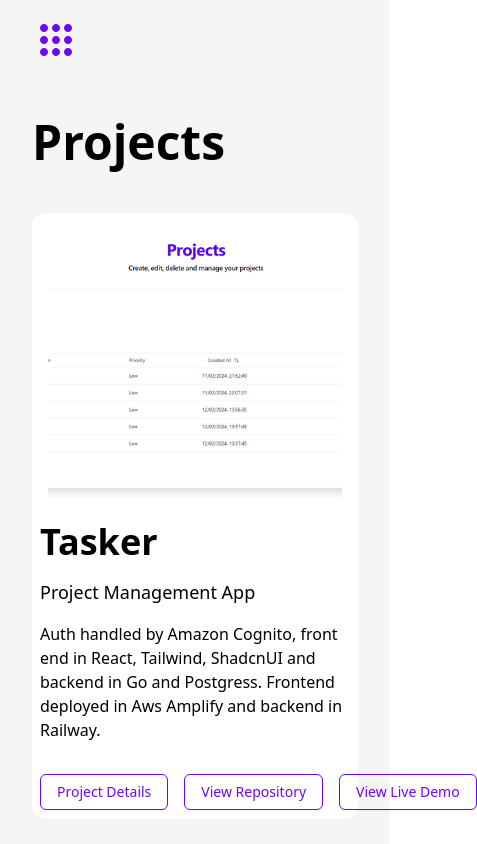
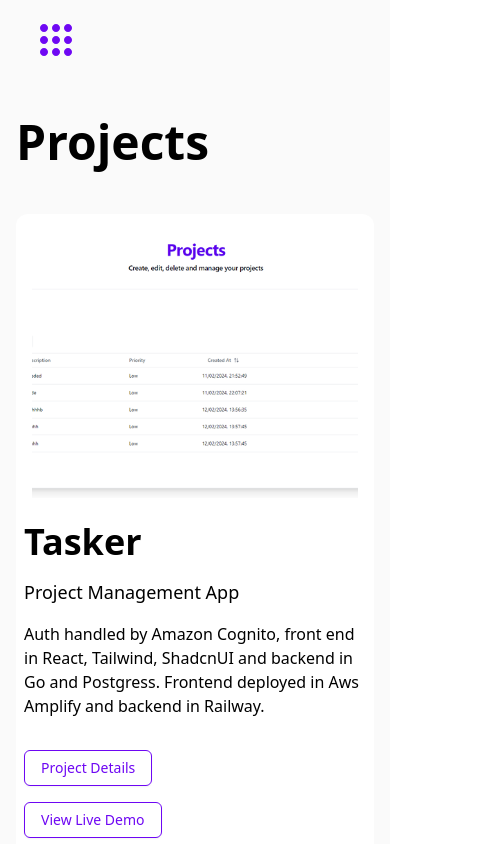
Before and after one commit to Desgue/portfolio, a React (Vite) app: page /projects in a window 390 px wide. Shown: the top 844 px of the page, 477 px wide, since content can reach past the window. Built offline with nearby package versions, Linux system fonts and the light colour scheme.

Commit message:
refactor fix mobile view

```diff
--- a/src/pages/projects/Projects.tsx
+++ b/src/pages/projects/Projects.tsx
@@ -10,11 +10,11 @@
 
 const Projects = () => {
   return (
-    <main className="bg-neutral-100">
+    <main className="bg-neutral-50">
     <Nav />
-    <section className="container max-w-6xl mt-12 ">
+    <section className="mx-4 md:mx-auto md:container max-w-6xl mt-12 ">
       <h1 className="text-5xl font-bold">Projects</h1>
-      <div className="flex flex-col lg:grid grid-cols-2 gap-12 mt-12">
+      <div className="flex flex-col lg:grid grid-cols-2 gap-6 md:gap-12 mt-12">
         {Items.map((item) => (
           <ProjectCard {...item }/>
         ))}
@@ -81,7 +81,7 @@
       <h1 className="text-4xl font-bold p-2">{title}</h1>
       <p className="text-lg font-medium p-2">{subtitle}</p>
       <p className="text-base font-normal p-2">{description}</p>
-      <div className="flex gap-4 p-2">
+      <div className="flex flex-col md:flex-row md:gap-4 p-2">
       <Link target="_blank" to={`/projects/${key}`}>
         <Btn>
             Project Details
@@ -90,14 +90,14 @@
       {links.length > 1
       ? (
         <>
+            <Link target="_blank" to={links[1]}>
+              <Btn>
+                 View Live Demo
+              </Btn>
+            </Link>
            <Link target="_blank" to={links[0]}>
               <Btn>
                  View Repository
-              </Btn>
-            </Link>
-            <Link target="_blank" to={links[1]}>
-              <Btn>
-                 View Live Demo
               </Btn>
             </Link>
         </>
```
